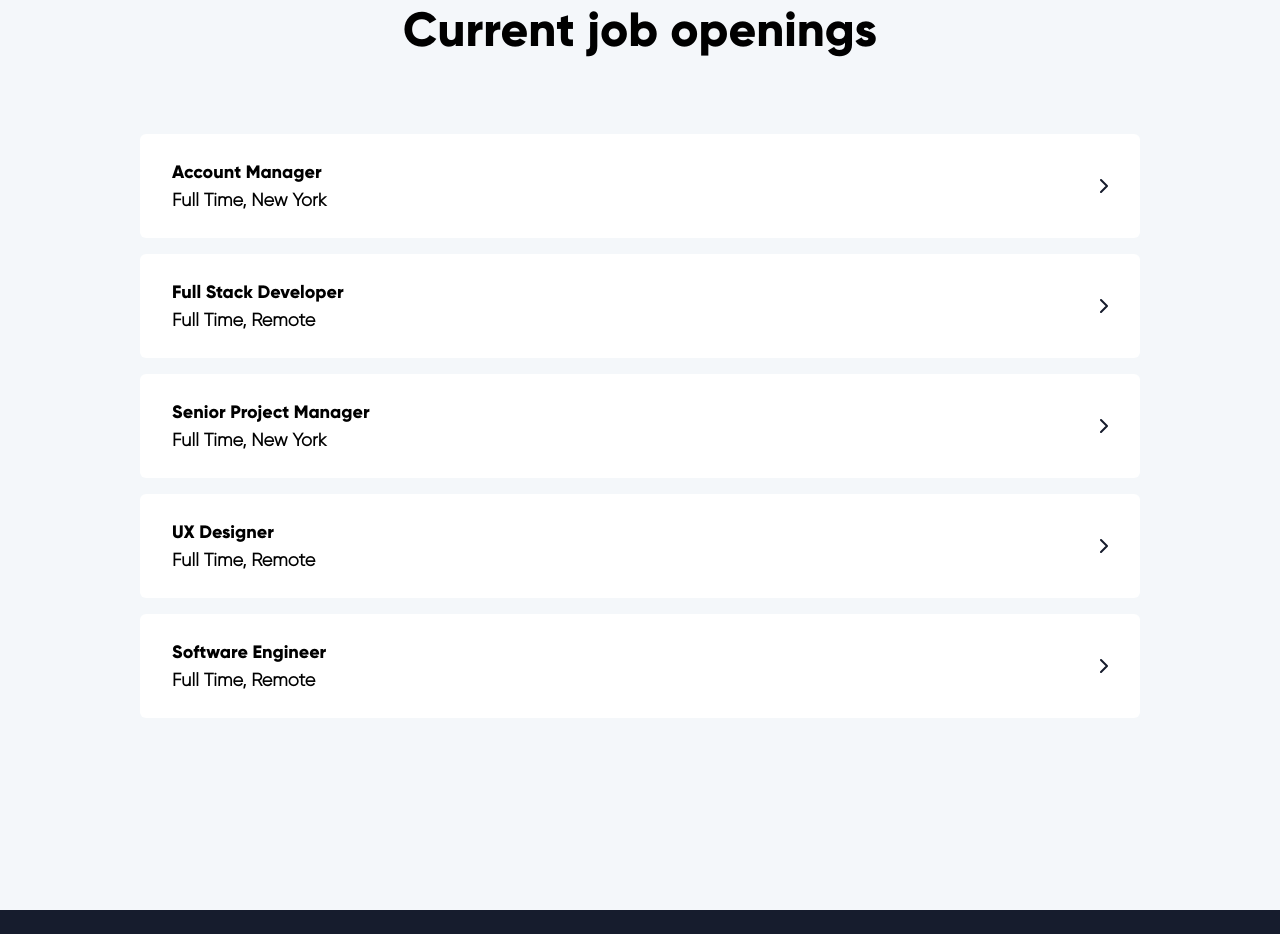
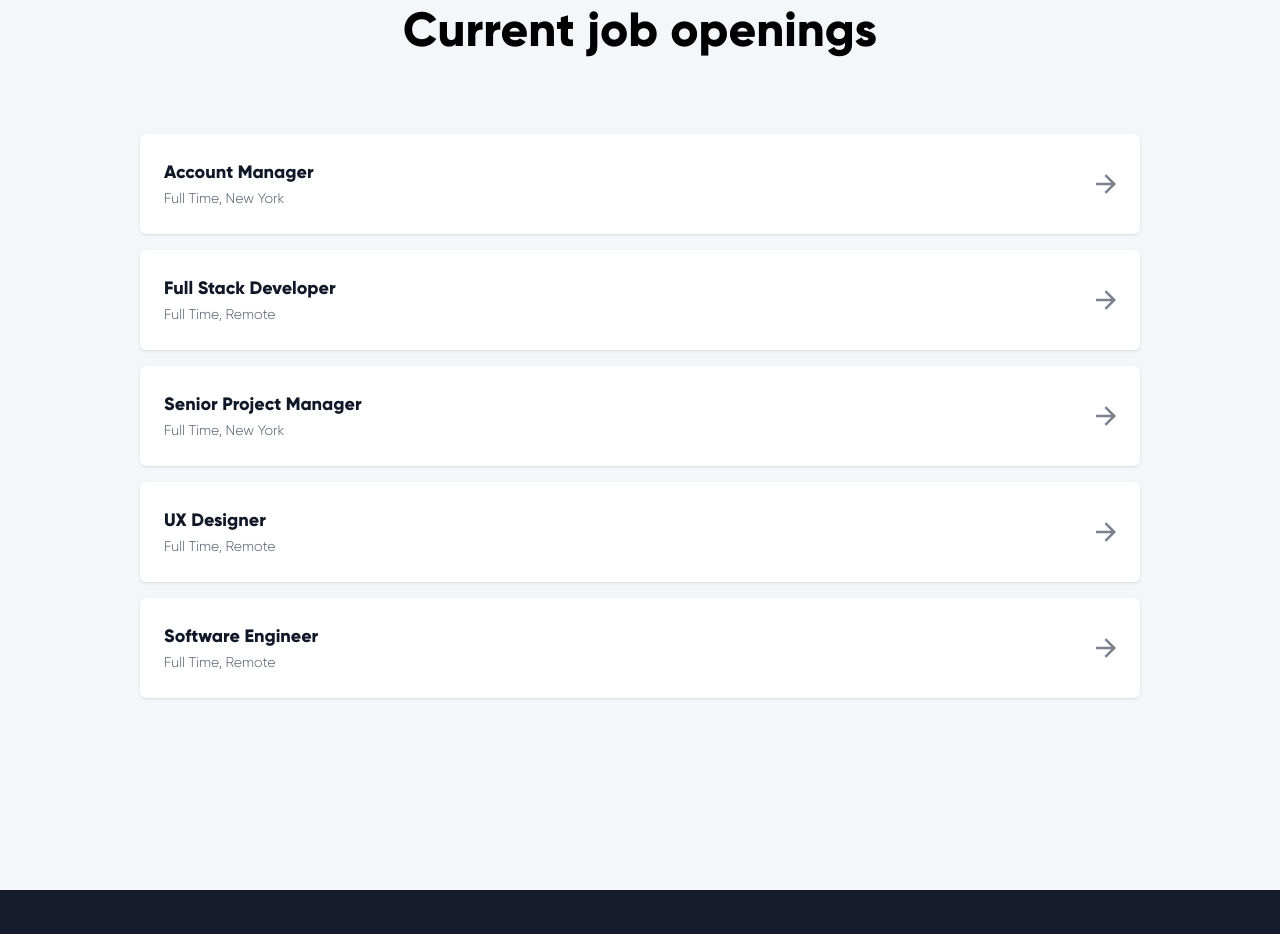
Before and after one commit to Ruto1M/tailwind-website1, a website: page job-opening.html in a window 1280 px wide. Shown: the part 2460-3394 px from the top of the page. Drawn offline with Linux system fonts and the light colour scheme; files whose address does not match are found by name.

Commit message:
revised the js code

```diff
--- a/job-opening.html
+++ b/job-opening.html
@@ -136,56 +136,101 @@
                 <h2 class="hero-title font-[gilroy2] font-normal text-5xl mb-12 text-center">Current job openings</h2>
             </div>
             <div class="w-full max-w-[1000px] mx-auto my-8 space-y-4">
-              <details class="group bg-white rounded-md p-4 open:shadow-md transition-all">
-                <summary class="flex justify-between items-center cursor-pointer font-semibold text-lg pr-4 pl-4 py-2">
-                    <div><span class="w-11/12 font-black font-[gilroy2] hover:text-[#473BF0]">Account Manager </span><br><span>Full Time, New York</span></div>
-                   <svg class="transition-transform duration-300 ease-in-out group-open:rotate-90" width="8" height="14" viewBox="0 0 8 14" fill="none" xmlns="http://www.w3.org/2000/svg">
-                    <path d="M1 1L7 7L1 13" stroke="#161C2D" stroke-width="2" stroke-linecap="round" stroke-linejoin="round"/>
-                  </svg>
-                </summary>
-                <p class="mt-2 text-gray-600">With lots of unique blocks, you can easily build a page without coding. Build your next landing page.
-                     Integer ut Oberyn massa. Sed feugiat vitae turpis a porta. Aliquam sagittis interdum Melisandre.</p>
-              </details>
-              <details class="group bg-white rounded-md p-4 open:shadow-md transition-all">
-                <summary class="flex justify-between items-center cursor-pointer font-semibold text-lg pr-4 pl-4 py-2">
-                    <div><span class="w-11/12 font-black font-[gilroy2] hover:text-[#473BF0]"><a href="job-details.html">Full Stack Developer </a></span><br><span>Full Time, Remote</span></div>
-                   <svg class="transition-transform duration-300 ease-in-out group-open:rotate-90" width="8" height="14" viewBox="0 0 8 14" fill="none" xmlns="http://www.w3.org/2000/svg">
-                    <path d="M1 1L7 7L1 13" stroke="#161C2D" stroke-width="2" stroke-linecap="round" stroke-linejoin="round"/>
-                  </svg>
-                </summary>
-                <p class="mt-2 text-gray-600">With lots of unique blocks, you can easily build a page without coding. Build your next landing page.
-                     Integer ut Oberyn massa. Sed feugiat vitae turpis a porta. Aliquam sagittis interdum Melisandre.</p>
-              </details>
-              <details class="group bg-white rounded-md p-4 open:shadow-md transition-all">
-                <summary class="flex justify-between items-center cursor-pointer font-semibold text-lg pr-4 pl-4 py-2">
-                    <div><span class="w-11/12 font-black font-[gilroy2] hover:text-[#473BF0]">Senior Project Manager </span><br><span>Full Time, New York</span></div>
-                   <svg class="transition-transform duration-300 ease-in-out group-open:rotate-90" width="8" height="14" viewBox="0 0 8 14" fill="none" xmlns="http://www.w3.org/2000/svg">
-                    <path d="M1 1L7 7L1 13" stroke="#161C2D" stroke-width="2" stroke-linecap="round" stroke-linejoin="round"/>
-                  </svg>
-                </summary>
-                <p class="mt-2 text-gray-600">With lots of unique blocks, you can easily build a page without coding. Build your next landing page.
-                     Integer ut Oberyn massa. Sed feugiat vitae turpis a porta. Aliquam sagittis interdum Melisandre.</p>
-              </details>
-              <details class="group bg-white rounded-md p-4 open:shadow-md transition-all">
-                <summary class="flex justify-between items-center cursor-pointer font-semibold text-lg pr-4 pl-4 py-2">
-                    <div><span class="w-11/12 font-black font-[gilroy2] hover:text-[#473BF0]">UX Designer</span><br><span>Full Time, Remote</span></div>
-                   <svg class="transition-transform duration-300 ease-in-out group-open:rotate-90" width="8" height="14" viewBox="0 0 8 14" fill="none" xmlns="http://www.w3.org/2000/svg">
-                    <path d="M1 1L7 7L1 13" stroke="#161C2D" stroke-width="2" stroke-linecap="round" stroke-linejoin="round"/>
-                  </svg>
-                </summary>
-                <p class="mt-2 text-gray-600">With lots of unique blocks, you can easily build a page without coding. Build your next landing page.
-                     Integer ut Oberyn massa. Sed feugiat vitae turpis a porta. Aliquam sagittis interdum Melisandre.</p>
-              </details>
-              <details class="group bg-white rounded-md p-4 open:shadow-md transition-all">
-                <summary class="flex justify-between items-center cursor-pointer font-semibold text-lg pr-4 pl-4 py-2">
-                    <div><span class="w-11/12 font-black font-[gilroy2] hover:text-[#473BF0]">Software Engineer</span><br><span>Full Time, Remote</span></div>
-                   <svg class="transition-transform duration-300 ease-in-out group-open:rotate-90" width="8" height="14" viewBox="0 0 8 14" fill="none" xmlns="http://www.w3.org/2000/svg">
-                    <path d="M1 1L7 7L1 13" stroke="#161C2D" stroke-width="2" stroke-linecap="round" stroke-linejoin="round"/>
-                  </svg>
-                </summary>
-                <p class="mt-2 text-gray-600">With lots of unique blocks, you can easily build a page without coding. Build your next landing page.
-                     Integer ut Oberyn massa. Sed feugiat vitae turpis a porta. Aliquam sagittis interdum Melisandre.</p>
-              </details>
+              <div class="group bg-white rounded-md p-6 shadow-sm hover:shadow-md transition-all">
+                <div class="flex justify-between items-center">
+                  <div class="pr-4">
+                    <a href="job-details.html" class="block text-lg font-black font-[gilroy2] text-gray-900 hover:text-[#473BF0]">
+                      Account Manager
+                    </a>
+                    <span class="text-sm text-gray-600">Full Time, New York</span>
+                  </div>
+                  <a href="job-details.html" class="shrink-0">
+                    <svg class="transition-transform duration-300 ease-in-out text-[#7D818D] hover:text-[#473BF0]"
+                        width="20" height="20" viewBox="0 0 20 20" fill="none"
+                        xmlns="http://www.w3.org/2000/svg">
+                      <path d="M15.215 8.7505L8.51 2.0455L10.2775 0.278L20 10.0005L10.2775 19.723L8.51 17.9555L15.215 11.2505H0V8.7505H15.215Z"
+                            fill="currentColor"/>
+                    </svg>
+                  </a>
+                </div>
+              </div>
+
+              <div class="group bg-white rounded-md p-6 shadow-sm hover:shadow-md transition-all">
+                <div class="flex justify-between items-center">
+                  <!-- Left: Job title and details -->
+                  <div class="pr-4">
+                    <a href="job-details.html" class="block text-lg font-black font-[gilroy2] text-gray-900 hover:text-[#473BF0]">
+                      Full Stack Developer
+                    </a>
+                    <span class="text-sm text-gray-600">Full Time, Remote</span>
+                  </div>
+
+                  <!-- Right: Arrow icon link -->
+                  <a href="job-details.html" class="shrink-0">
+                    <svg class="transition-transform duration-300 ease-in-out text-[#7D818D] hover:text-[#473BF0]"
+                        width="20" height="20" viewBox="0 0 20 20" fill="none"
+                        xmlns="http://www.w3.org/2000/svg">
+                      <path d="M15.215 8.7505L8.51 2.0455L10.2775 0.278L20 10.0005L10.2775 19.723L8.51 17.9555L15.215 11.2505H0V8.7505H15.215Z"
+                            fill="currentColor"/>
+                    </svg>
+                  </a>
+                </div>
+              </div>
+
+              <div class="group bg-white rounded-md p-6 shadow-sm hover:shadow-md transition-all">
+                <div class="flex justify-between items-center">
+                  <div class="pr-4">
+                    <a href="job-details.html" class="block text-lg font-black font-[gilroy2] text-gray-900 hover:text-[#473BF0]">
+                      Senior Project Manager
+                    </a>
+                    <span class="text-sm text-gray-600">Full Time, New York</span>
+                  </div>
+                  <a href="job-details.html" class="shrink-0">
+                    <svg class="transition-transform duration-300 ease-in-out text-[#7D818D] hover:text-[#473BF0]"
+                        width="20" height="20" viewBox="0 0 20 20" fill="none"
+                        xmlns="http://www.w3.org/2000/svg">
+                      <path d="M15.215 8.7505L8.51 2.0455L10.2775 0.278L20 10.0005L10.2775 19.723L8.51 17.9555L15.215 11.2505H0V8.7505H15.215Z"
+                            fill="currentColor"/>
+                    </svg>
+                  </a>
+                </div>
+              </div>
+              <div class="group bg-white rounded-md p-6 shadow-sm hover:shadow-md transition-all">
+                <div class="flex justify-between items-center">
+                  <div class="pr-4">
+                    <a href="job-details.html" class="block text-lg font-black font-[gilroy2] text-gray-900 hover:text-[#473BF0]">
+                      UX Designer
+                    </a>
+                    <span class="text-sm text-gray-600">Full Time, Remote</span>
+                  </div>
+                  <a href="job-details.html" class="shrink-0">
+                    <svg class="transition-transform duration-300 ease-in-out text-[#7D818D] hover:text-[#473BF0]"
+                        width="20" height="20" viewBox="0 0 20 20" fill="none"
+                        xmlns="http://www.w3.org/2000/svg">
+                      <path d="M15.215 8.7505L8.51 2.0455L10.2775 0.278L20 10.0005L10.2775 19.723L8.51 17.9555L15.215 11.2505H0V8.7505H15.215Z"
+                            fill="currentColor"/>
+                    </svg>
+                  </a>
+                </div>
+              </div>
+              <div class="group bg-white rounded-md p-6 shadow-sm hover:shadow-md transition-all">
+                <div class="flex justify-between items-center">
+                  <div class="pr-4">
+                    <a href="job-details.html" class="block text-lg font-black font-[gilroy2] text-gray-900 hover:text-[#473BF0]">
+                      Software Engineer
+                    </a>
+                    <span class="text-sm text-gray-600">Full Time, Remote</span>
+                  </div>
+                  <a href="job-details.html" class="shrink-0">
+                    <svg class="transition-transform duration-300 ease-in-out text-[#7D818D] hover:text-[#473BF0]"
+                        width="20" height="20" viewBox="0 0 20 20" fill="none"
+                        xmlns="http://www.w3.org/2000/svg">
+                      <path d="M15.215 8.7505L8.51 2.0455L10.2775 0.278L20 10.0005L10.2775 19.723L8.51 17.9555L15.215 11.2505H0V8.7505H15.215Z"
+                            fill="currentColor"/>
+                    </svg>
+                  </a>
+                </div>
+              </div>
 
 
             </div>
--- a/main.js
+++ b/main.js
@@ -1,26 +1,35 @@
-
 document.addEventListener('DOMContentLoaded', () => {
   const menuToggle = document.getElementById('menu-toggle');
   const mobileMenu = document.getElementById('mobile-menu');
 
+  let isMenuOpen = false;
+
   menuToggle.addEventListener('click', () => {
-    const isHidden = mobileMenu.classList.contains('hidden');
+    isMenuOpen = !isMenuOpen;
 
-    if (isHidden) {
-      // Show
-      mobileMenu.classList.remove('hidden', 'opacity-0');
-      mobileMenu.classList.add('opacity-100');
-      menuToggle.setAttribute('aria-expanded', 'true');
+    // Animate hamburger
+    menuToggle.classList.toggle('menu-open', isMenuOpen);
+
+    if (isMenuOpen) {
+      // Show menu
+      mobileMenu.classList.remove('hidden');
+      setTimeout(() => {
+        mobileMenu.classList.remove('opacity-0', '-translate-y-5');
+        mobileMenu.classList.add('opacity-100', 'translate-y-0');
+      }, 10);
     } else {
-      // Hide (fade out, then fully hide)
-      mobileMenu.classList.add('opacity-0');
-      menuToggle.setAttribute('aria-expanded', 'false');
+      // Hide menu
+      mobileMenu.classList.remove('opacity-100', 'translate-y-0');
+      mobileMenu.classList.add('opacity-0', '-translate-y-5');
+
+      // After transition, hide it
       setTimeout(() => {
         mobileMenu.classList.add('hidden');
-      }, 300); // match duration-300
+      }, 500);
     }
   });
 });
+
 
 
 function togglePayment(method) {
```
Also changed, not shown: checkout.html (+7 -10 lines), job-details.html (+6 -1 lines), Images/symbols/right-arrow.svg (added), output.css.
